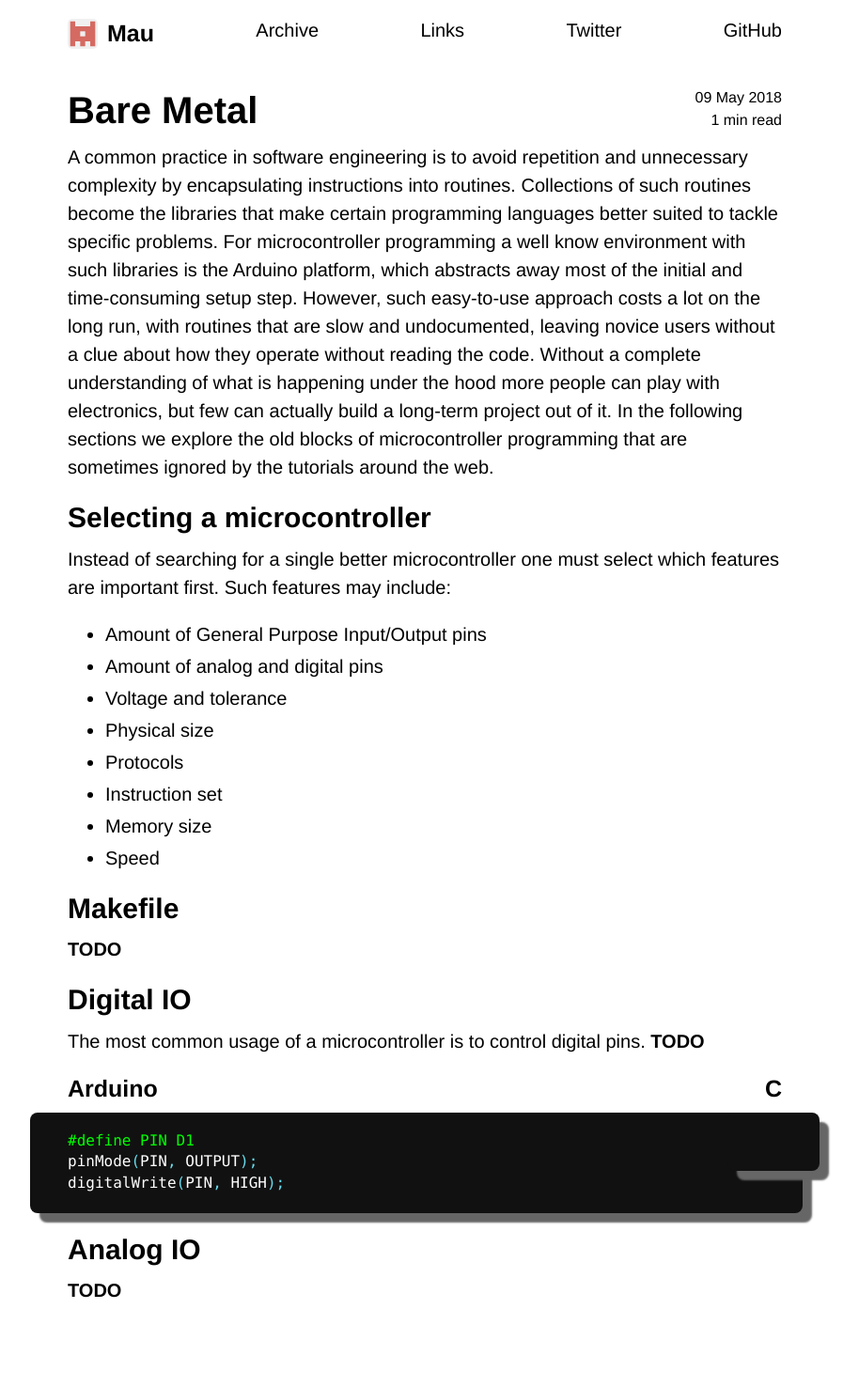
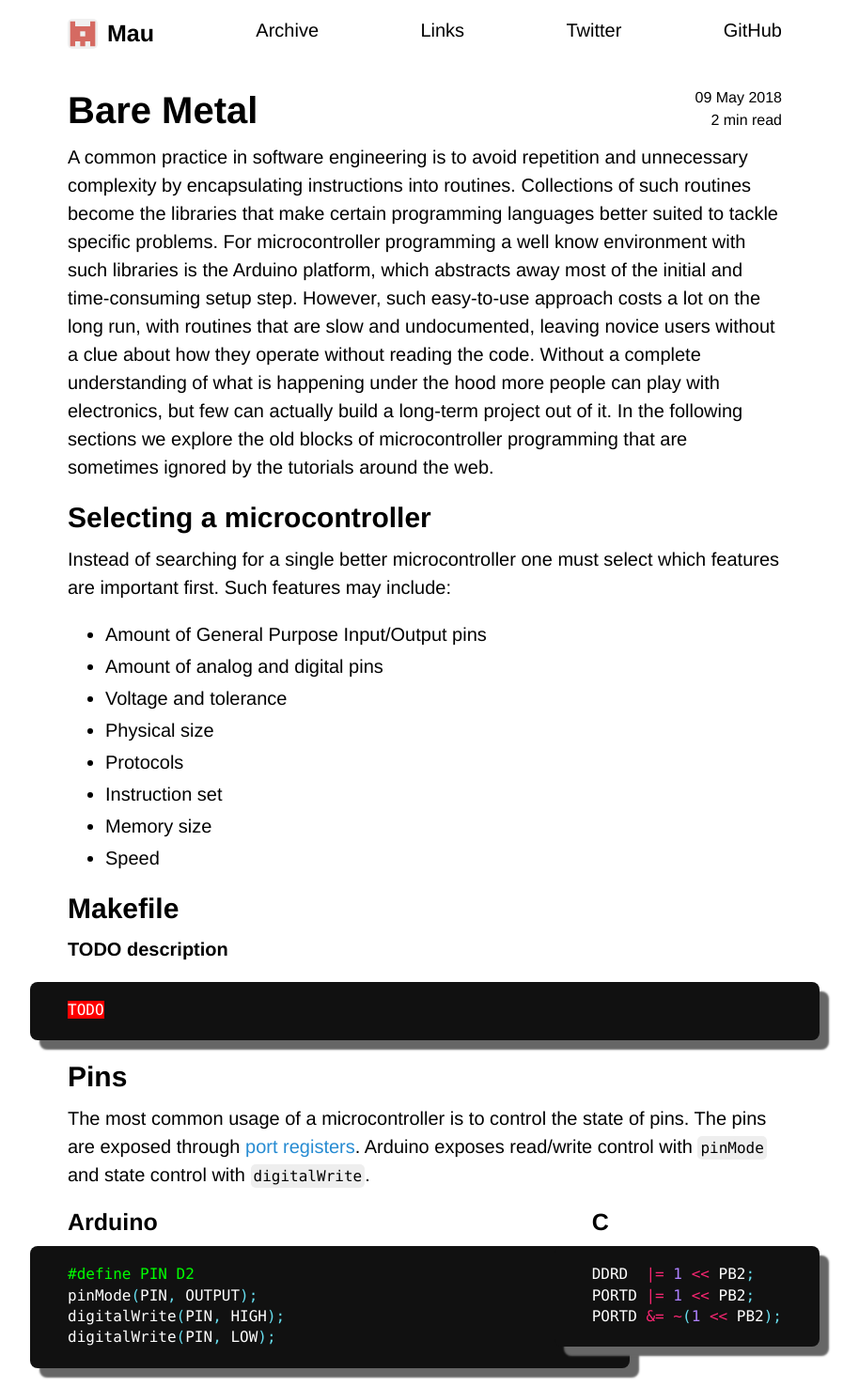
Before and after one commit to Maumagnaguagno/maumagnaguagno.github.io, a Jekyll site: the page built from baremetal.md, in a window 1280 px wide. Shown: the whole page at 94% size, without its empty margins (188-1102 px from the left). Built offline with Jekyll 4.4.1, drawn with Linux system fonts in a browser that asks for light colours; our own code applies the rules of GitHub Pages for plain Markdown files; before the commit the page ends 1408 px from its top, so only the background shows below that.

Commit message:
Add Bare Metal pin control in C code block

````diff
--- a/baremetal.md
+++ b/baremetal.md
@@ -27,32 +27,35 @@ Such features may include:
 - Speed
 
 ## Makefile
-**TODO**
+**TODO description**
 
-## Digital IO
-The most common usage of a microcontroller is to control digital pins.
-**TODO**
+```makefile
+TODO
+```
+
+## Pins
+The most common usage of a microcontroller is to control the state of pins.
+The pins are exposed through [port registers](https://www.arduino.cc/en/Reference/PortManipulation).
+Arduino exposes read/write control with ``pinMode`` and state control with ``digitalWrite``.
 
 <div class="split" markdown="1">
 
 ### Arduino
-
 ```c
-#define PIN D1
+#define PIN D2
 pinMode(PIN, OUTPUT);
 digitalWrite(PIN, HIGH);
+digitalWrite(PIN, LOW);
 ```
 
 </div>
 <div class="split" markdown="1">
 
 ### C
-
 ```c
-
+DDRD  |= 1 << PB2;
+PORTD |= 1 << PB2;
+PORTD &= ~(1 << PB2);
 ```
 
 </div>
-
-## Analog IO
-**TODO**
````
